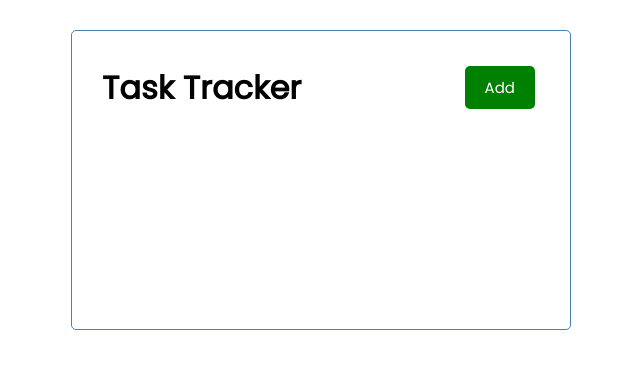
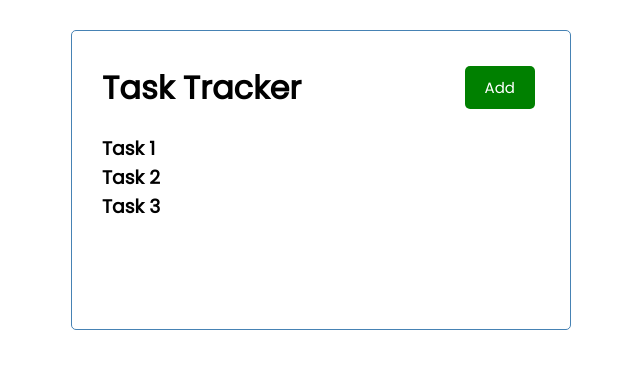
Before and after one commit to mppatterson84/react-task-tracker, a React (Create React App) app: page / in a window 1280 px wide. Shown: the top 368 px of the page, without its empty margins (319-959 px from the left). Built offline with nearby package versions, Linux system fonts and the light colour scheme.

Commit message:
create Tasks component

```diff
--- a/src/App.js
+++ b/src/App.js
@@ -1,9 +1,11 @@
 import Header from './components/Header';
+import Tasks from './components/Tasks';
 
 function App() {
   return (
     <div className="container">
       <Header />
+      <Tasks />
     </div>
   );
 }
--- /dev/null
+++ b/src/components/Tasks.js
@@ -0,0 +1,31 @@
+const tasks = [
+  {
+    id: 1,
+    text: 'Task 1',
+    day: 'Feb 5th at 2:30pm',
+    reminder: true
+  },
+  {
+    id: 2,
+    text: 'Task 2',
+    day: 'Feb 6th at 1:30pm',
+    reminder: true
+  },
+  {
+    id: 3,
+    text: 'Task 3',
+    day: 'Feb 7th at 12:30pm',
+    reminder: false
+  }
+];
+const Tasks = () => {
+  return (
+    <>
+      {tasks.map((task) => (
+        <h3 key={task.id}>{task.text}</h3>
+      ))}
+    </>
+  );
+};
+
+export default Tasks;
```
